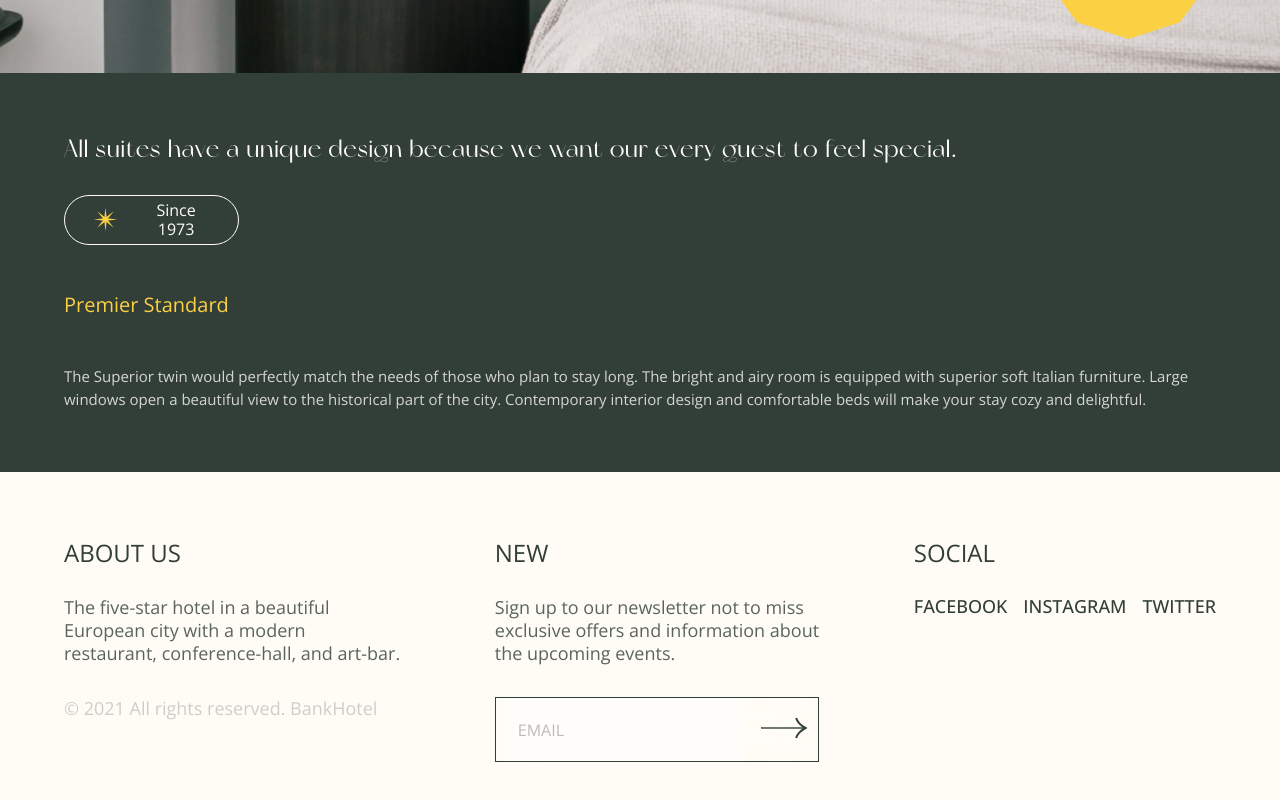
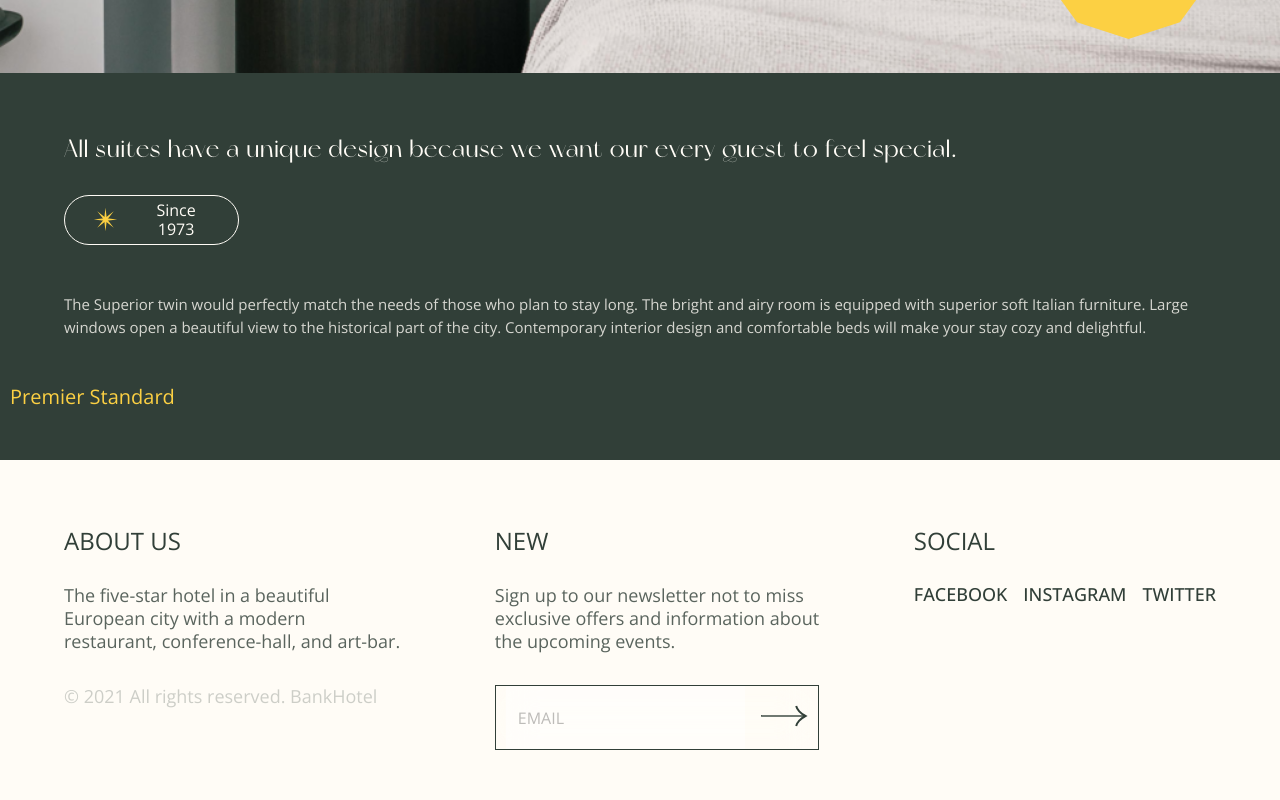
Before and after one commit to gift56/Fullstack-HotelWebsite, a React (Create React App) app: page /rooms in a window 1280 px wide. Shown: the part 666-1466 px from the top of the page. Built offline with nearby package versions, Linux system fonts and the light colour scheme.

Commit message:
positioned some items

```diff
--- a/src/styles/RoomStyle/RoomDetail.styled.js
+++ b/src/styles/RoomStyle/RoomDetail.styled.js
@@ -72,12 +72,16 @@ export const DetailLeftArea = styled.div`
       line-height: 24px;
       text-transform: capitalize;
       color: ${({ theme }) => theme.spanText};
+      position: absolute;
+      bottom: 50px;
+      left: 10px;
     }
   }
 `;
 
 export const DetailRightArea = styled.div`
   width: 100%;
+  padding-bottom: 60px;
   p {
     font-weight: 400;
     font-size: 15px;
```
